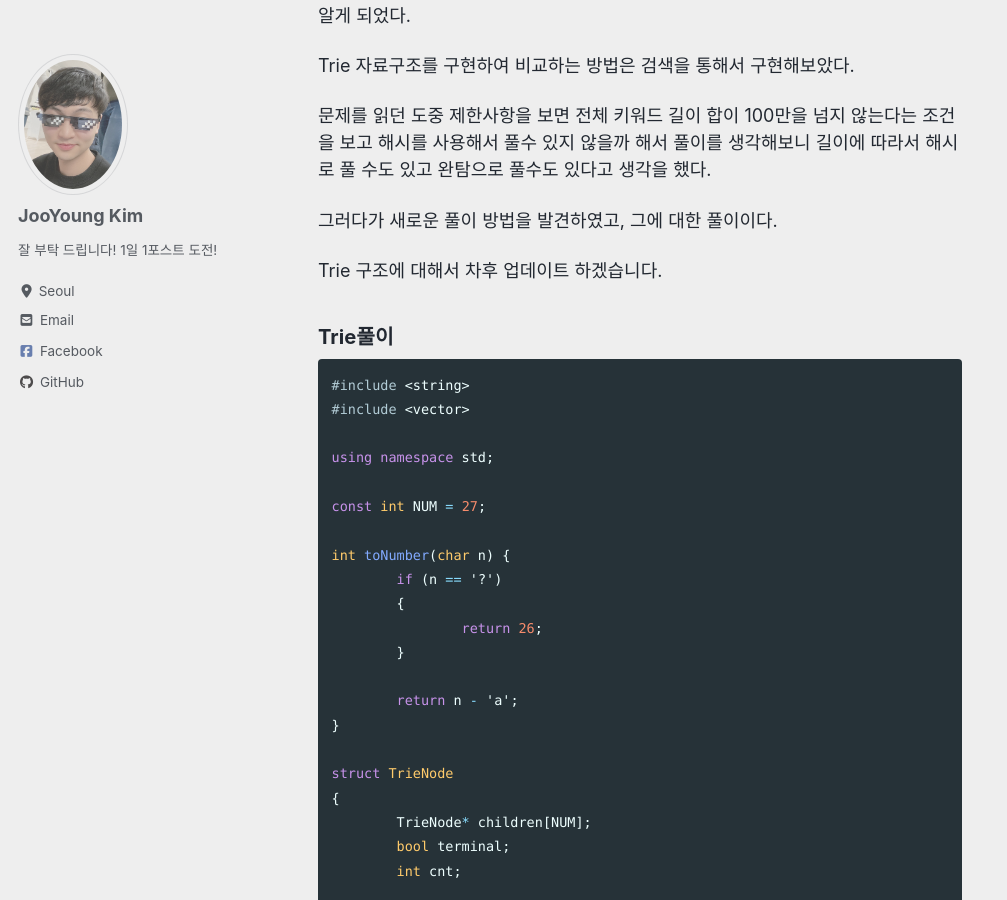
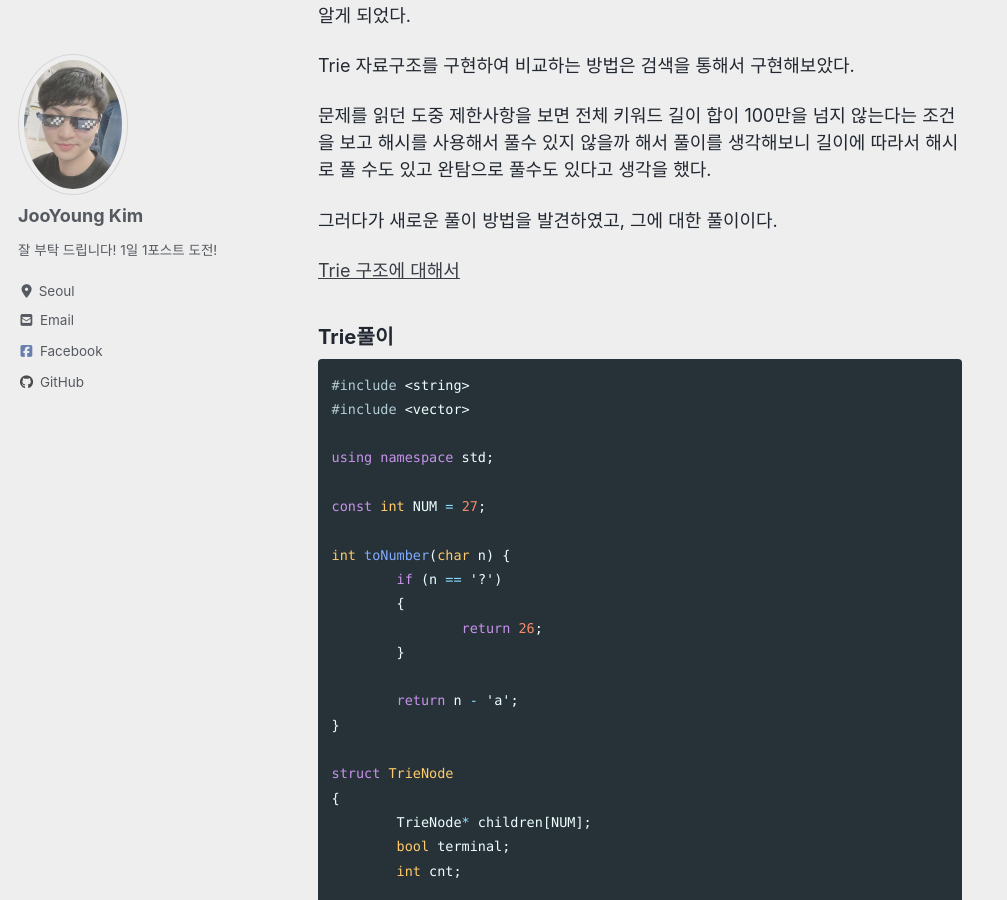
Before and after one commit to JooYoung1121/JooYoung1121.github.io, a Jekyll site: the page built from _posts/2020-06-03-가사검색.md, in a window 1280 px wide and 900 px high, scrolled down 2202 px. Shown: the whole window, without its empty margins (0-1007 px from the left). Built offline with Jekyll 4.4.1, drawn with Linux system fonts in a browser that asks for light colours; cached includes are drawn as plain includes; nearby versions of some CDN libraries; comment, search, counter and statistics services are not loaded.

Commit message:
Update 2020-06-03-가사검색.md

````diff
--- a/_posts/2020-06-03-가사검색.md
+++ b/_posts/2020-06-03-가사검색.md
@@ -34,7 +34,7 @@ Trie 자료구조를 구현하여 비교하는 방법은 검색을 통해서 구
 
 그러다가 새로운 풀이 방법을 발견하였고, 그에 대한 풀이이다.
 
-Trie 구조에 대해서 차후 업데이트 하겠습니다.
+[Trie 구조에 대해서](https://jooyoung1121.github.io/%EC%9E%90%EB%A3%8C%EA%B5%AC%EC%A1%B0/Trie/)
 
 ### Trie풀이
 ```cpp
````
